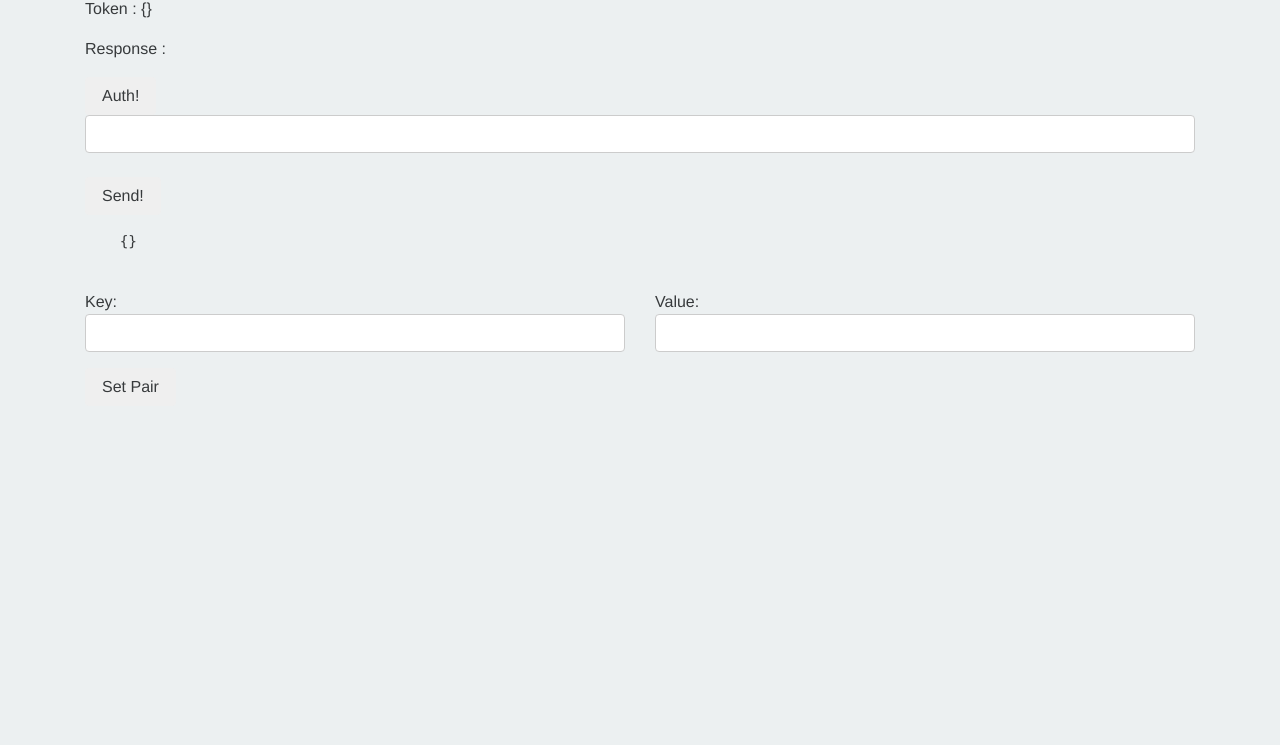
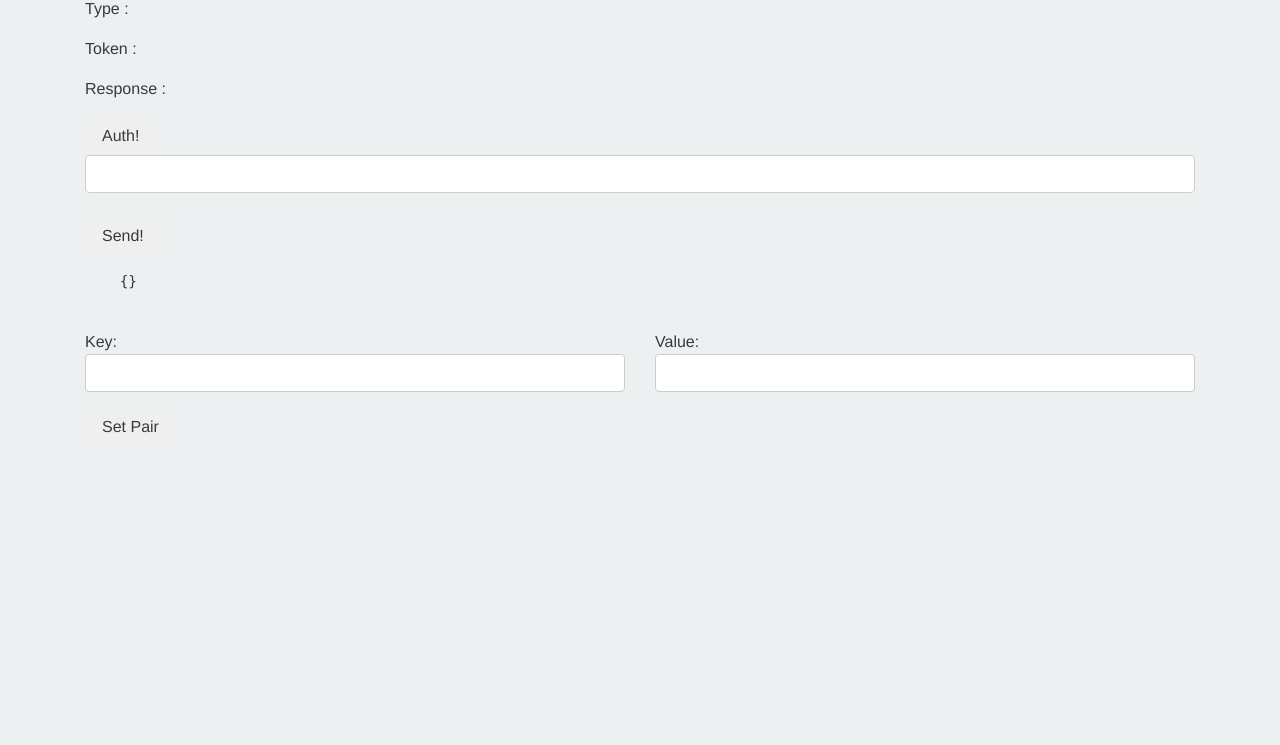
Before and after one commit to codehackdays/HelloWorldWeb, a website: page src/index.html in a window 1280 px wide. Shown: the part 55-800 px from the top of the page. Drawn offline with nearby package versions, Linux system fonts and the light colour scheme; files that its build step writes are made by us from their sources; no server answers; files whose address does not match are found by name.

Commit message:
Show me token_type and access_token

```diff
--- a/src/app/components/home/home-services.js
+++ b/src/app/components/home/home-services.js
@@ -24,7 +24,7 @@
                     headers: { 'content-type':'application/json' }
                 })
                 .then(function(response) {
-                  deferred.resolve(JSON.parse(response.data));
+                  deferred.resolve(response.data);
                 })
                 .catch(function(response) {
                     $log.error('Error retrieving token: ' + status);
--- a/src/app/components/home/home-view.html
+++ b/src/app/components/home/home-view.html
@@ -5,7 +5,8 @@
 </header>
 
 <div class="container">
-  <p>Token : {{ Home.token | json }}</p>
+  <p>Type : {{ Home.token.token_type }}</p>
+  <p>Token : {{ Home.token.access_token }}</p>
   <p>Response : {{ Home.message }}</p>
   <div class="form-group">
     <button class="primary btn btn-large" ng-click="Home.askToken()">Auth!</button>
```
